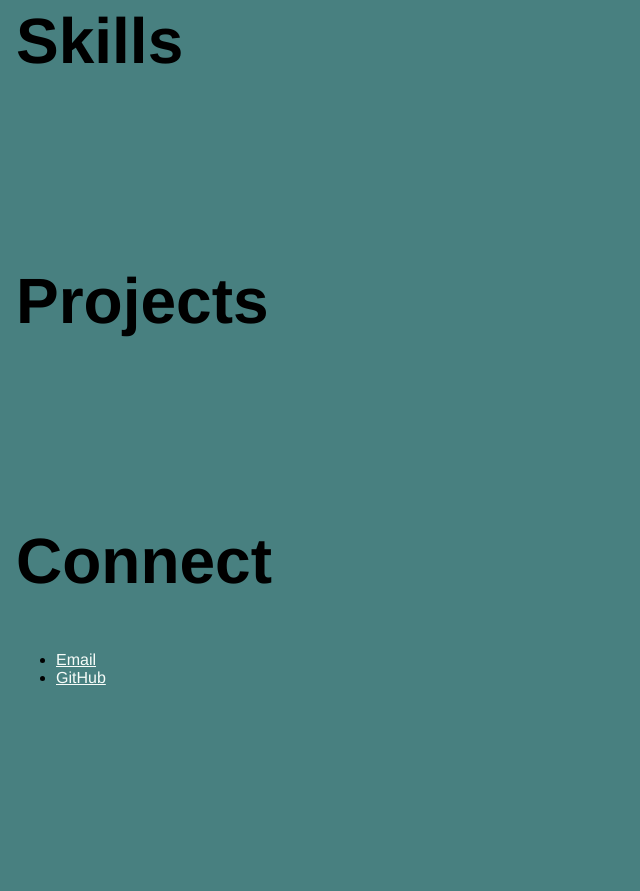
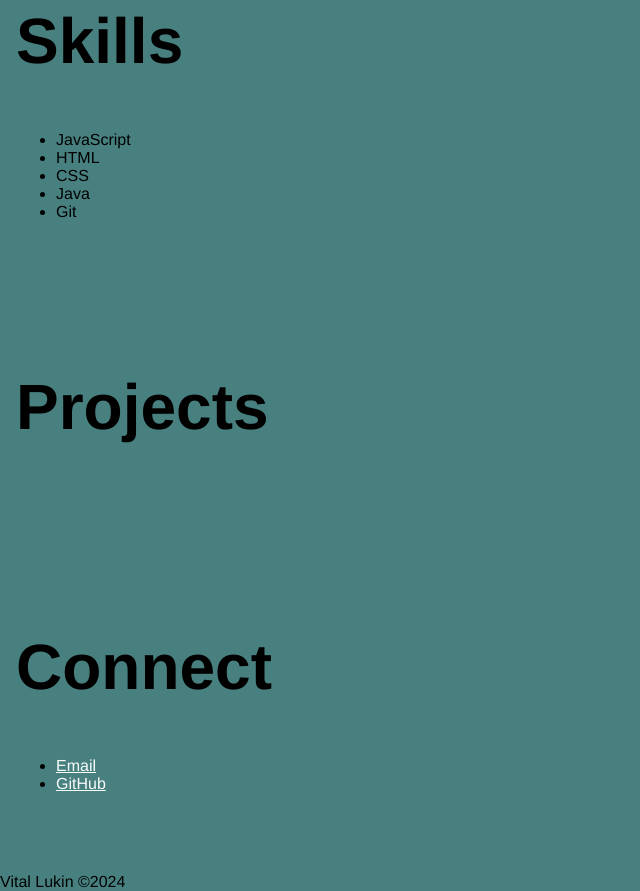
Before and after one commit to Lukinskai/vital-lukin-haumea, a plain HTML site: page index.html in a window 1280 px wide. Shown: the part 1080-1971 px from the top of the page, without its empty margins (0-640 px from the left). Before the commit the page ends 1799 px from the top, so only its background shows below. Drawn offline with Linux system fonts and the light colour scheme.

Commit message:
js added, created footer and skills

```diff
--- a/index.html
+++ b/index.html
@@ -45,8 +45,11 @@
       </div>
     </section>
 
-    <section id="Skills">
+    <section id="skills">
       <h2>Skills</h2>
+      <ul>
+
+      </ul>
     </section>
 
     <section id="Projects">
@@ -61,5 +64,6 @@
       </ul>
   </section>
 
+  <script src='./js/index.js'></script>
   </body>
 </html>
--- /dev/null
+++ b/js/index.js
@@ -0,0 +1,52 @@
+
+
+//creating a footer
+const footer = document.createElement("footer");
+//footer.textContent = "My Footer";
+
+//get the body element
+
+const body = document.body;
+
+// Append the footer to the body
+
+body.appendChild(footer);
+
+//-----
+
+// Date
+const today = new Date();
+
+//year
+const thisYear = today.getFullYear();
+
+//footer from DOM
+const footer2 = document.querySelector('footer');
+
+//copyright
+const copyright = document.createElement('p');
+
+//name and year
+
+copyright.innerHTML = "Vital Lukin &copy;" + thisYear;
+
+//append the copy to the footer
+
+footer.appendChild(copyright);
+
+///skills
+
+const skills =["JavaScript","HTML","CSS","Java","Git"];
+
+const skillsSection = document.getElementById('skills');
+
+const skillsList = skillsSection.querySelector('ul');
+
+for (let i=0; i < skills.length; i++){
+    const skill = document.createElement('li');
+
+skill.innerText = skills[i];
+
+skillsList.appendChild(skill);
+
+}
```
